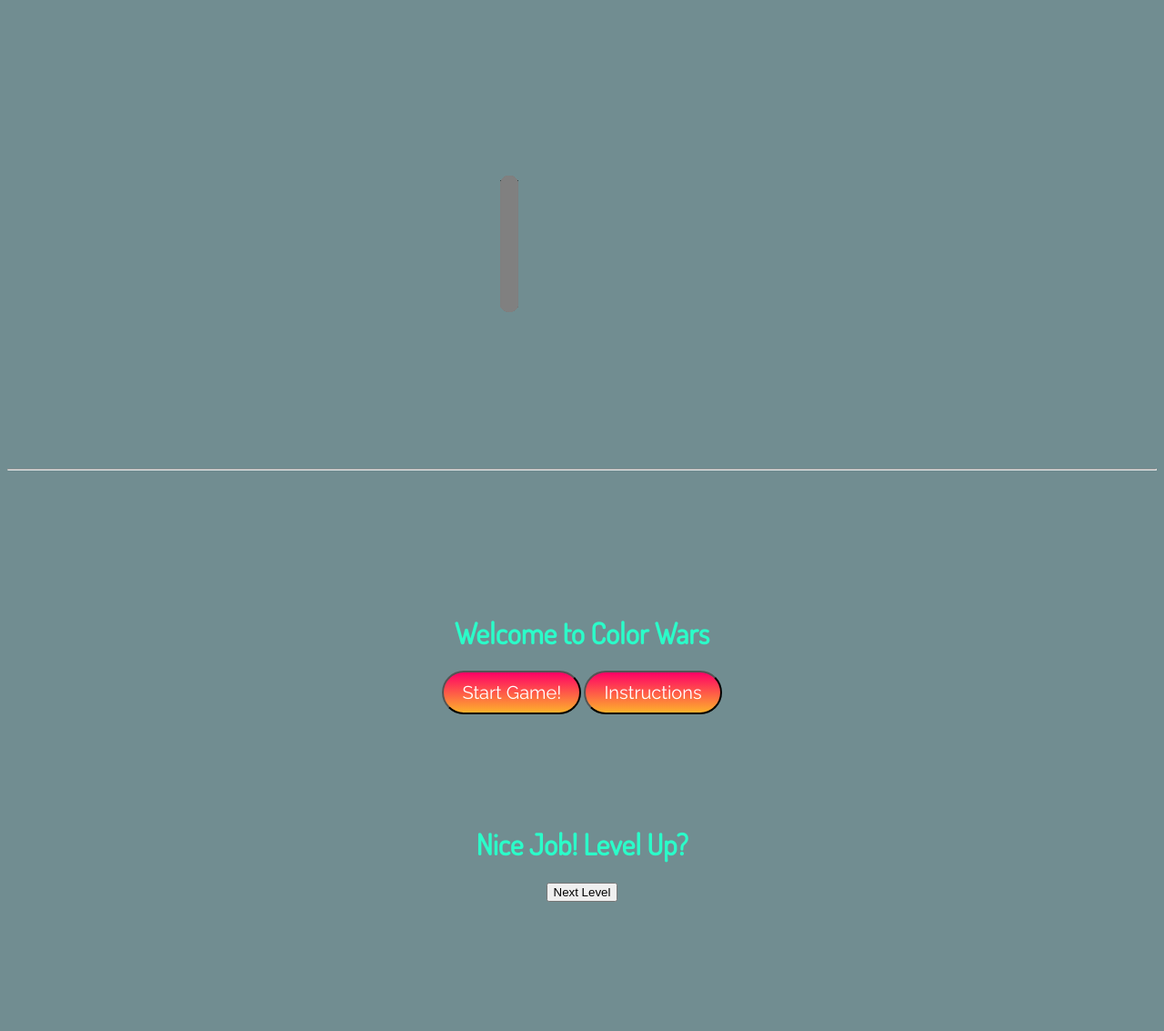
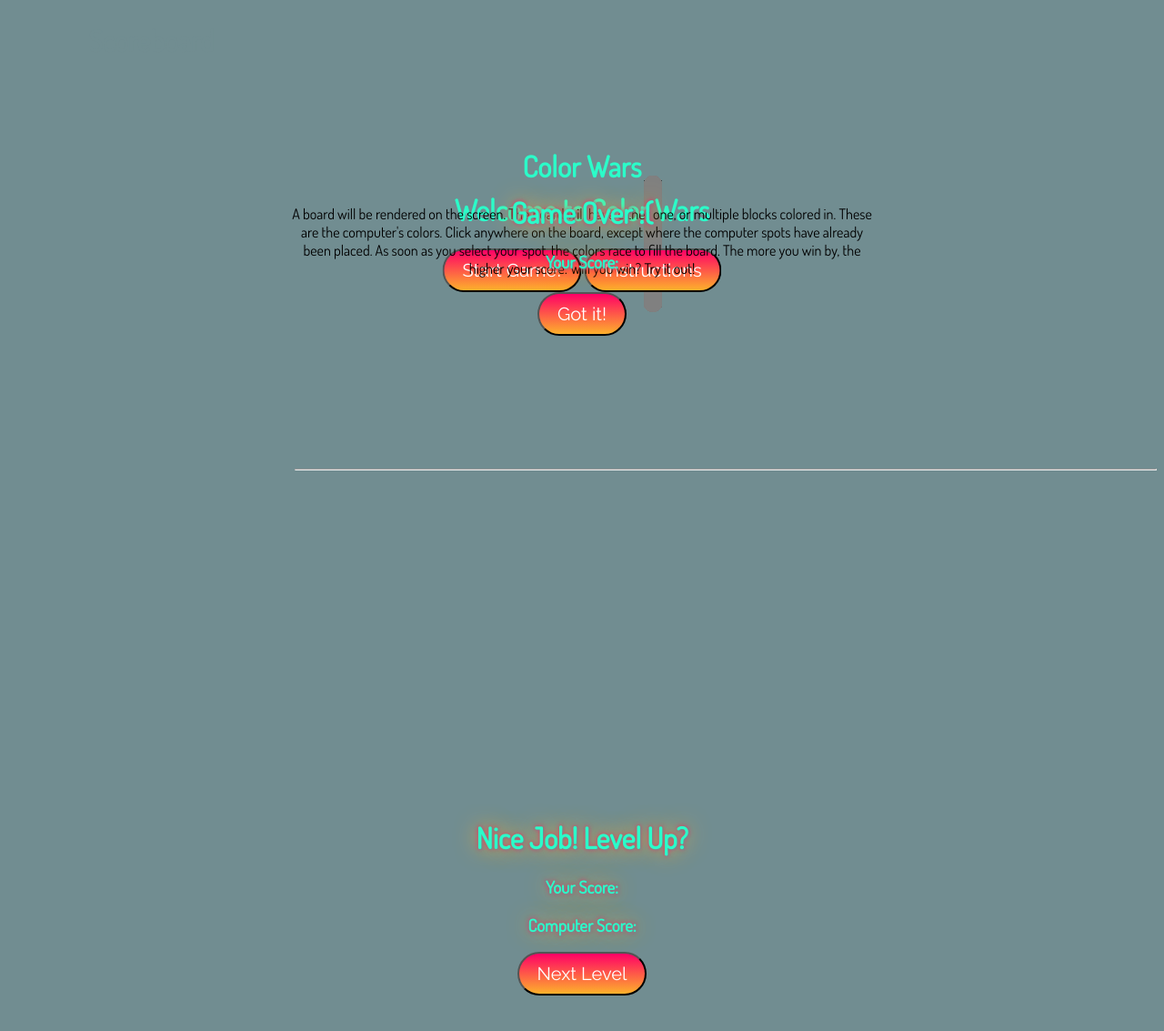
Before and after one commit to lucyfox4131/color-wars, a website: page index.html in a window 1280 px wide. Shown: the part 105-1238 px from the top of the page at 91% size. Drawn offline with Linux system fonts and the light colour scheme.

Commit message:
Added additional styling

```diff
--- a/css/styles.css
+++ b/css/styles.css
@@ -2,24 +2,36 @@
   text-align: center;
 }
 
-#game-start h1 {
-  color: #2BFDC9;
-}
-
-#game-div {
+#game-div, #instructions, #level-up, #game-over {
   text-align: center;
   padding: 100px 0;
   margin-bottom: 50px;
 }
 
-#level-up{
-  text-align: center;
-  padding: 100px 0;
-  margin-bottom: 50px;
+h1 {
+  color: #2BFDC9;
 }
 
-#level-up h1 {
+h3 {
   color: #2BFDC9;
+  text-shadow: 1px 1px 2px #718D91, 0 0 25px #FDB12B, 0 0 5px #FF0066;
+}
+
+#level-up h1, #game-over h1 {
+  text-shadow: 1px 1px 2px #718D91, 0 0 25px #FDB12B, 0 0 5px #FF0066;
+}
+#game-div {
+  display: flex;
+}
+
+.scoreboard {
+  width: 25%;
+}
+.canvas-elements {
+  width: 75%;
+}
+.scores {
+  color: #718D91;
 }
 
 .btn {
@@ -53,3 +65,10 @@ body {
   background-color: #718D91;
   font-family: 'Dosis', sans-serif;
 }
+
+.magic-center {
+  transform: translate(-50%, -50%);
+  position: absolute;
+  top: 45%;
+  left: 50%;
+}
--- a/index.html
+++ b/index.html
@@ -4,17 +4,24 @@
   <meta charset="utf-8">
   <link rel="stylesheet" type="text/css" href="css/styles.css">
   <link href="https://fonts.googleapis.com/css?family=Dosis|Raleway" rel="stylesheet">
-  <title>Game Time</title>
+  <title>Color Wars</title>
 
 </head>
 <body>
   <div id="game-div">
-    <canvas id="document" width="500px" height="500px"></canvas>
-    <hr>
-    <!-- <canvas id="scoresCanvas" width="500" height="100"></canvas> -->
+    <div class="scoreboard">
+      <h1 class="scores">Scoreboard</h1>
+      <p id="scores"></p>
+    </div>
+    <div class="canvas-elements">
+      <canvas id="document" width="500px" height="500px"></canvas>
+      <br>
+      <hr>
+      <canvas id="scoresCanvas" width="500" height="100"></canvas>
+    </div>
 
   </div>
-  <div id="game-start">
+  <div id="game-start" class="magic-center">
     <h1>Welcome to Color Wars</h1>
     <button class="btn" id="start-btn" name="button">Start Game!</button>
     <button class="btn" id="instructions-btn" name="button">Instructions</button>
@@ -22,8 +29,24 @@
 
   <div id="level-up">
     <h1>Nice Job! Level Up?</h1>
-    <button id="level-up-btn" name="button">Next Level</button>
+    <h3>Your Score: </h3>
+    <h3>Computer Score: </h3>
+    <button class="btn" id="level-up-btn" name="button">Next Level</button>
   </div>
+
+  <div id="instructions" class="magic-center">
+    <h1>Color Wars</h1>
+    <p>
+      A board will be rendered on the screen. The board will have either one, or multiple blocks colored in. These are the computer's colors. Click anywhere on the board, except where the computer spots have already been placed. As soon as you select your spot, the colors race to fill the board. The more you win by, the higher your score. Will you win? Try it out!
+    </p>
+    <button class="btn" id="got-it" name="button">Got it!</button>
+  </div>
+
+  <div id="game-over" class="magic-center">
+    <h1>Game Over :( </h1>
+    <h3>Your Score: </h3>
+  </div>
+
   <script src="main.bundle.js"></script>
 </body>
 </html>
--- a/lib/color_filler.js
+++ b/lib/color_filler.js
@@ -77,8 +77,6 @@ function calculateColorValues(compColor, userColor, game){
     if (block.color === userColor){ user += 1;}
     if (block.color === compColor){ comp += 1;}
   });
-  console.log("Computer Blocks", comp);
-  console.log("User Blocks", user);
   if( comp + user === blocks.length){
     console.log("GAME OVERRRR");
     game.endGameSequence(comp, user, blocks.length);
```
Also changed, not shown: lib/game.js (+12 -12 lines), lib/index.js (+12 -1 lines).
